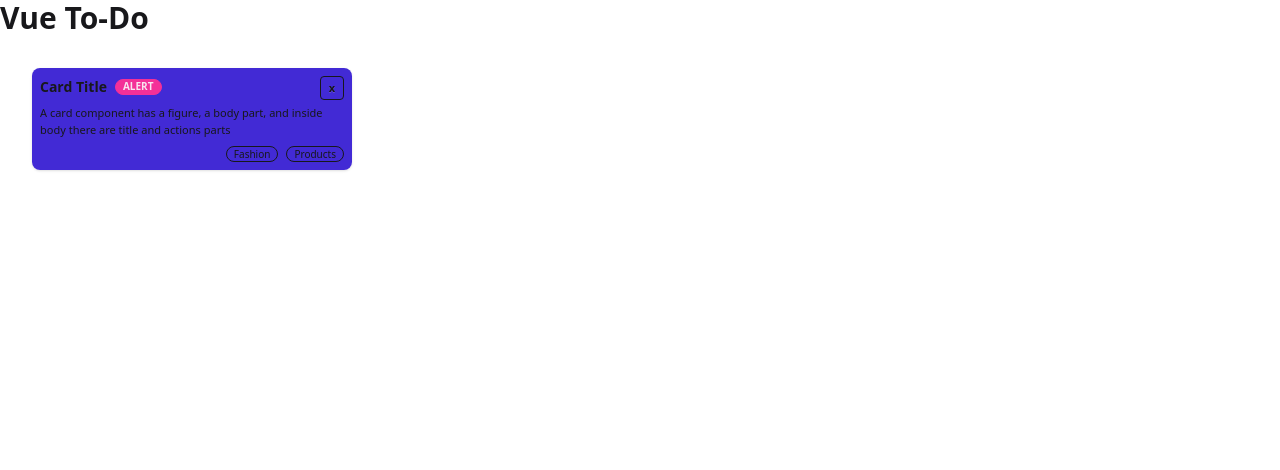
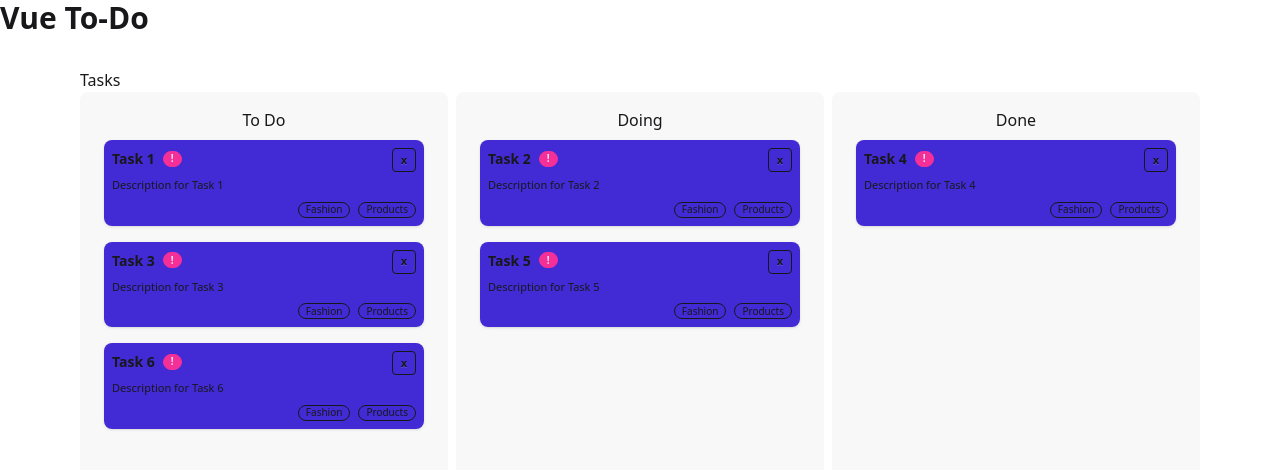
Before and after one commit to jsadlercode/vue-todo, a Vue app: page / in a window 1280 px wide. Shown: the top 470 px of the page. Built offline with nearby package versions, Linux system fonts and the light colour scheme; the HTML template or start-up script is replaced by a standard one.

Commit message:
board working

```diff
--- a/src/App.vue
+++ b/src/App.vue
@@ -1,15 +1,18 @@
 <script setup lang="ts">
-import taskItem from './components/taskitem.vue';
+
+import TaskList from './components/TaskList.vue'
+
+
 
 </script>
 
 <template>
-  <div>
+  <div class="flex flex-col">
     <div class="">
       <h1 class="text-3xl font-bold">Vue To-Do</h1>
     </div>
-    <div class="todo-container p-8">
-      <taskItem />
+    <div class="todo-container p-8 mx-auto">
+      <TaskList class=""/>
     </div>
   </div>
 
--- /dev/null
+++ b/src/components/TaskList.vue
@@ -0,0 +1,103 @@
+<script setup lang="ts">
+import taskItem from './taskitem.vue';
+import { ref } from 'vue';
+
+const tasks = ref([
+    {
+        id: 1,
+        title: 'Task 1',
+        description: 'Description for Task 1',
+        list: 1,
+    },
+    {
+        id: 2,
+        title: 'Task 2',
+        description: 'Description for Task 2',
+        list: 2,
+    },
+    {
+        id: 3,
+        title: 'Task 3',
+        description: 'Description for Task 3',
+        list: 1,
+    },
+    {
+        id: 4,
+        title: 'Task 4',
+        description: 'Description for Task 4',
+        list: 3,
+    },
+    {
+        id: 5,
+        title: 'Task 5',
+        description: 'Description for Task 5',
+        list: 2,
+    },
+    {
+        id: 6,
+        title: 'Task 6',
+        description: 'Description for Task 6',
+        list: 1,
+    },
+]);
+
+const getList = (list) => {
+    return tasks.value.filter(task => task.list === list);
+};
+
+const startDrag = (event, item) => {
+    console.log('dragging', item);
+    event.dataTransfer.dropEffect = 'move';
+    event.dataTransfer.effectAllowed = 'move';
+    event.dataTransfer.setData('itemID', item.id);
+};
+
+const onDrop = (event, list) => {
+    console.log('dropped on list', list);
+    event.preventDefault();
+    const itemID = event.dataTransfer.getData('itemID');
+    const item = tasks.value.find(task => task.id === parseInt(itemID));
+    if (item) {
+        item.list = list;
+        console.log('Dropped', item);
+    }
+};
+
+</script>
+
+<template>
+    <div>
+        <h2>Tasks</h2>
+        <div class="flex gap-2">
+            <div class="drop-zone min-h-100 flex-1 max-w-96 bg-base-200 p-4 rounded-lg"
+            @drop="onDrop($event, 1)"
+            @dragenter.prevent
+            @dragover.prevent>
+            <h2 class="text-center">To Do</h2>
+                <div v-for="item in getList(1)" :key="item.id" class="drag-e p-2">
+                    <taskItem :title="item.title" :description="item.description" draggable="true" @dragstart="startDrag($event, item)" />
+                </div>
+
+            </div>
+            <div class="drop-zone min-h-100 flex-1 max-w-96 bg-base-200 p-4 rounded-lg"
+            @drop="onDrop($event, 2)"
+            @dragenter.prevent
+            @dragover.prevent>
+            <h2 class="text-center">Doing</h2>
+                <div v-for="item in getList(2)" :key="item.id" class="drag-el p-2">
+                    <taskItem :title="item.title" :description="item.description" draggable="true" @dragstart="startDrag($event, item)"/>
+                </div>
+            </div>
+            <div class="drop-zone min-h-100 flex-1 max-w-96 bg-base-200 p-4 rounded-lg"
+            @drop="onDrop($event, 3)"
+            @dragenter.prevent
+            @dragover.prevent>
+            <h2 class="text-center">Done</h2>
+                <div v-for="item in getList(3)" :key="item.id" class="drag-e p-2">
+                    <taskItem :title="item.title" :description="item.description" draggable="true" @dragstart="startDrag($event, item)" />
+                </div>
+
+            </div>
+        </div>
+    </div>
+</template>
--- a/src/components/taskitem.vue
+++ b/src/components/taskitem.vue
@@ -1,16 +1,26 @@
-<script>
+<script setup lang="ts">
+defineProps({
+    title: {
+        type: String,
+        default: 'Card Title'
+    },
+    description: {
+        type: String,
+        default: 'A card component has a figure, a body part, and inside body there are title and actions parts'
+    },
+})
 </script>
 
 <template>
-    <div class="card bg-base-100 w-80 card-xs shadow-sm">
+    <div class="card bg-base-100 w-80 card-xs shadow-sm" draggable="true">
         <button class="btn btn-xs btn-square btn-outline absolute top-2 right-2 z-10">x</button>
         <div class="card-body bg-primary rounded-lg">
             <h2 class="card-title">
-                Card Title
-                <div class="badge badge-xs badge-secondary">ALERT</div>
+                {{ title }}
+                <div class="badge badge-xs badge-secondary">!</div>
             </h2>
 
-            <p>A card component has a figure, a body part, and inside body there are title and actions parts</p>
+            <p>{{ description }}</p>
             <div class="card-actions justify-end">
                 <div class="badge badge-xs badge-outline">Fashion</div>
                 <div class="badge badge-xs badge-outline">Products</div>
```
Also changed, not shown: 1 other file (tests, documents, lock files or other folders).
